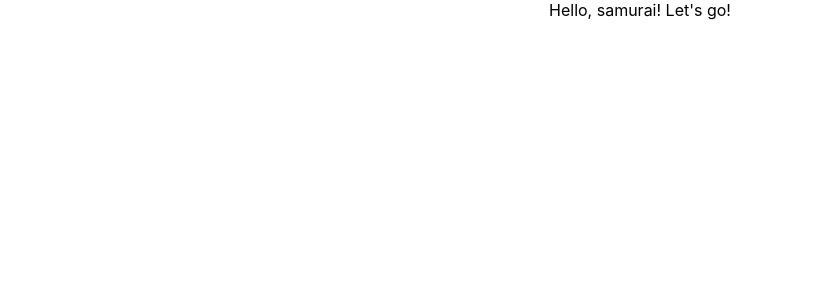
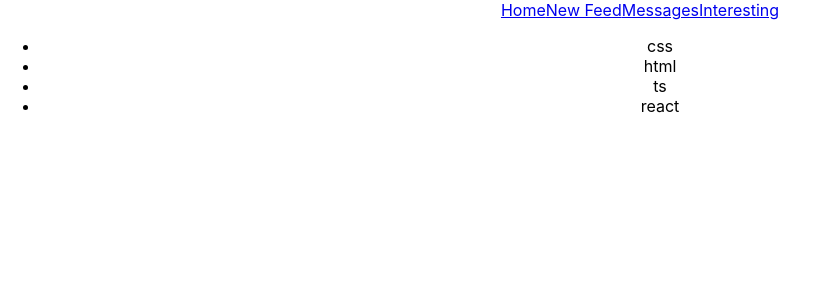
Before and after one commit to IvanVlKuchumov/samurai-way-main, a React (Create React App) app: page / in a window 1280 px wide. Shown: the top 300 px of the page, without its empty margins (0-818 px from the left). Built offline with nearby package versions, Linux system fonts and the light colour scheme.

Commit message:
Add components Header and Technologies

```diff
--- a/src/App.tsx
+++ b/src/App.tsx
@@ -2,11 +2,36 @@ import React from 'react';
 import './App.css';
 
 const App = () => {
-  return (
-    <div className="App">
-     Hello, samurai! Let's go!
-    </div>
-  );
+    return (
+        <div className="App">
+            <Header/>
+            <Technologies/>
+        </div>
+    );
+}
+
+const Header = () => {
+    return (
+        <div>
+            <a href='#s'>Home</a>
+            <a href='#s'>New Feed</a>
+            <a href='#s'>Messages</a>
+            <a href='#s'>Interesting</a>
+        </div>
+    )
+}
+
+const Technologies = () => {
+    return (
+        <div>
+            <ul>
+                <li>css</li>
+                <li>html</li>
+                <li>ts</li>
+                <li>react</li>
+            </ul>
+        </div>
+    )
 }
 
 export default App;
```
